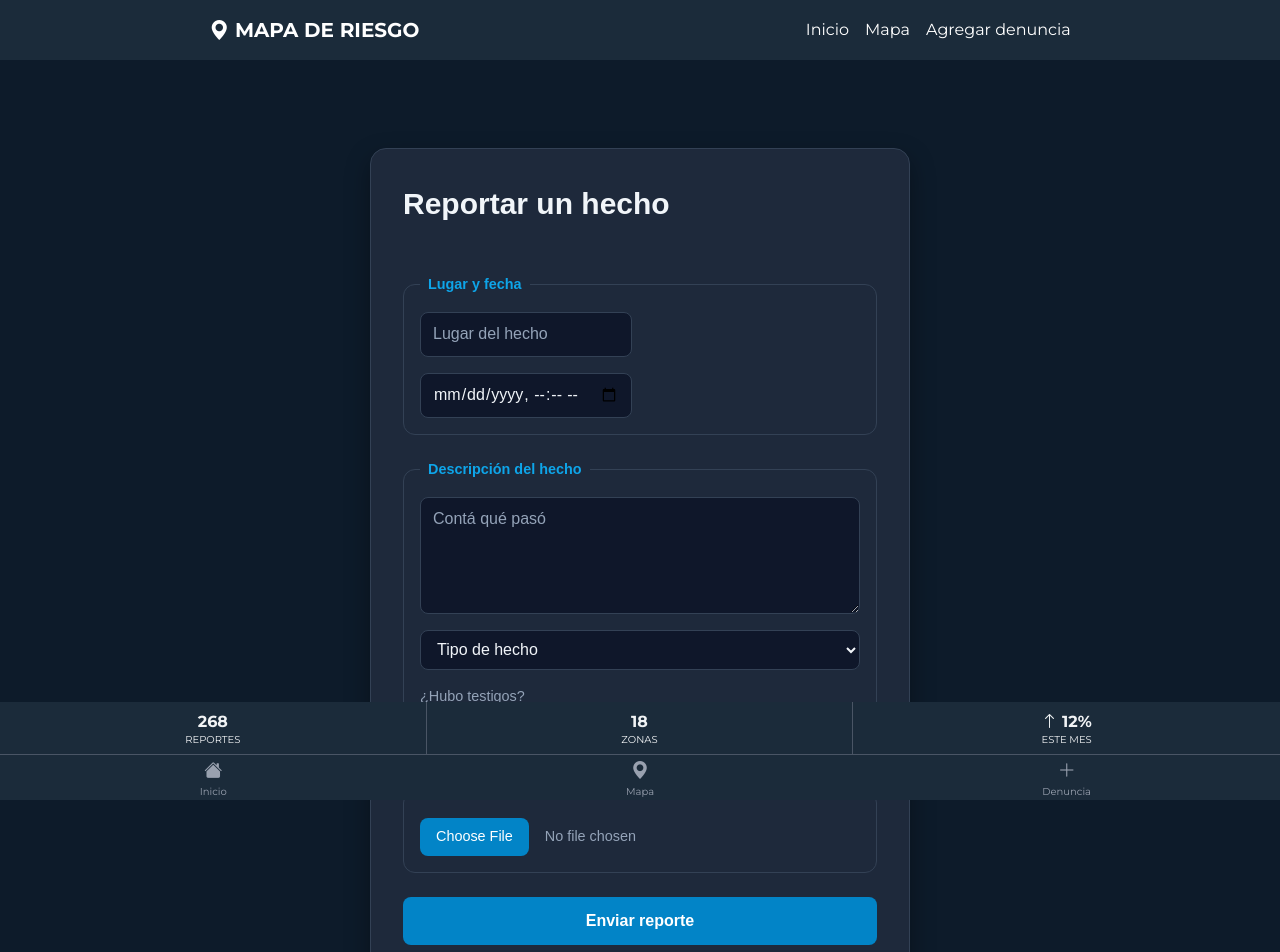
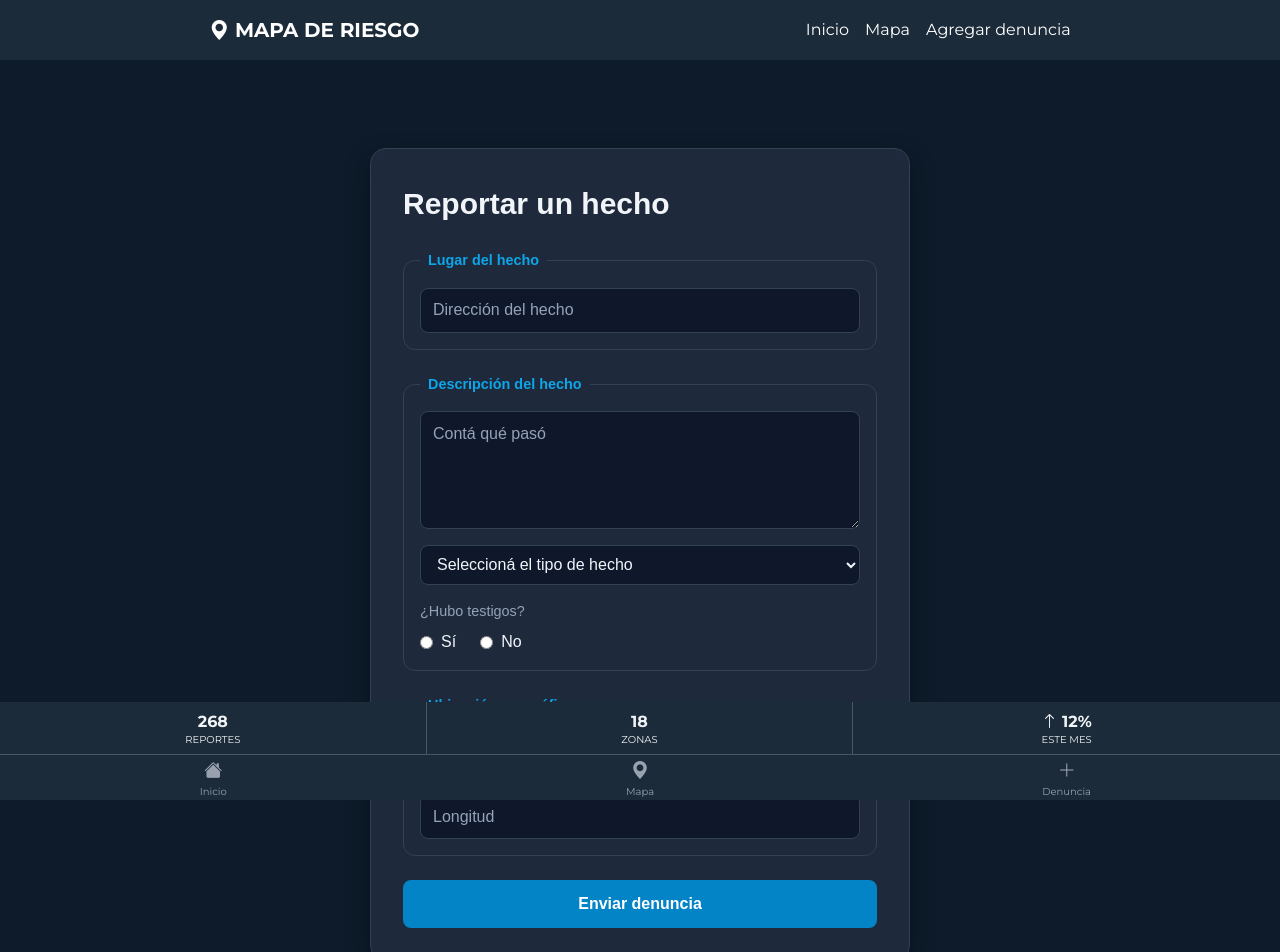
Before and after one commit to Matiassanchez18/DefensaMapaRiesgo, a React (Vite) app in the folder MapaRiesgo/Frontend/: page /reporte in a window 1280 px wide. Shown: the top 952 px of the page. Built offline with nearby package versions, Linux system fonts and the light colour scheme.

Commit message:
se agregaron las rutas reporte

```diff
--- a/MapaRiesgo/Frontend/src/components/Reporte.jsx
+++ b/MapaRiesgo/Frontend/src/components/Reporte.jsx
@@ -1,58 +1,106 @@
+
 import { useState } from "react";
 import "../Style/reporte.css";
 
 function Reporte() {
   const [datos, setDatos] = useState({
-    lugar: "",
-    fecha: "",
+    direccion: "",
     descripcion: "",
-    tipo: "",
-    otroTipo: "",
+    id_delito: "",
     testigos: "",
-    evidencia: null,
+    latitud: "",
+    longitud: "",
   });
 
+  const [mensaje, setMensaje] = useState("");
+  const [cargando, setCargando] = useState(false);
+
   const handleChange = (e) => {
-    const { name, value, files } = e.target;
-    setDatos({ ...datos, [name]: files ? files[0] : value });
+    const { name, value } = e.target;
+
+    setDatos({
+      ...datos,
+      [name]: value,
+    });
   };
 
-  const handleSubmit = (e) => {
+  const handleSubmit = async (e) => {
     e.preventDefault();
-    console.log(datos);
+    setMensaje("");
+
+    if (!datos.latitud || !datos.longitud) {
+      setMensaje("Primero tenés que seleccionar la ubicación del hecho.");
+      return;
+    }
+
+    try {
+      setCargando(true);
+
+      const respuesta = await fetch(
+        "http://localhost:3000/api/reportes",
+        {
+          method: "POST",
+          headers: {
+            "Content-Type": "application/json",
+          },
+          body: JSON.stringify({
+            ...datos,
+            id_delito: Number(datos.id_delito),
+            latitud: Number(datos.latitud),
+            longitud: Number(datos.longitud),
+          }),
+        }
+      );
+
+      const resultado = await respuesta.json();
+
+      if (!respuesta.ok) {
+        throw new Error(resultado.mensaje || "Error al enviar la denuncia.");
+      }
+
+      setMensaje("Denuncia registrada correctamente.");
+
+      setDatos({
+        direccion: "",
+        descripcion: "",
+        id_delito: "",
+        testigos: "",
+        latitud: "",
+        longitud: "",
+      });
+
+    } catch (error) {
+      console.error("Error al enviar denuncia:", error);
+      setMensaje(error.message);
+    } finally {
+      setCargando(false);
+    }
   };
 
   return (
     <div className="reporte">
       <div className="reporte-card">
         <h1 className="reporte-titulo">Reportar un hecho</h1>
-        <br />
 
         <form onSubmit={handleSubmit} className="reporte-form">
+
           <fieldset className="reporte-grupo">
-            <legend>Lugar y fecha</legend>
-            <div className="reporte-fila">
-              <input
-                type="text"
-                name="lugar"
-                value={datos.lugar}
-                onChange={handleChange}
-                placeholder="Lugar del hecho"
-                className="reporte-campo"
-              />
-            <br />
-              <input
-                type="datetime-local"
-                name="fecha"
-                value={datos.fecha}
-                onChange={handleChange}
-                className="reporte-campo"
-              />
-            </div>
+            <legend>Lugar del hecho</legend>
+
+            <input
+              type="text"
+              name="direccion"
+              value={datos.direccion}
+              onChange={handleChange}
+              placeholder="Dirección del hecho"
+              className="reporte-campo"
+              required
+            />
           </fieldset>
 
           <fieldset className="reporte-grupo">
             <legend>Descripción del hecho</legend>
+
             <textarea
               name="descripcion"
               value={datos.descripcion}
@@ -60,32 +108,28 @@ function Reporte() {
               rows={4}
               placeholder="Contá qué pasó"
               className="reporte-campo"
+              required
             />
 
             <select
-              name="tipo"
-              value={datos.tipo}
+              name="id_delito"
+              value={datos.id_delito}
               onChange={handleChange}
               className="reporte-campo"
+              required
             >
-              <option value="">Tipo de hecho</option>
-              {/* tus opciones: <option value="robo">Robo</option> ... */}
-              <option value="otro">Otro</option>
+              <option value="">Seleccioná el tipo de hecho</option>
+
+              {/* Acá deben ir los delitos que existen en MySQL */}
+              <option value="1">Robo</option>
+              <option value="2">Hurto</option>
+              <option value="3">Vandalismo</option>
+              <option value="4">Otro</option>
             </select>
-
-            {datos.tipo === "otro" && (
-              <input
-                type="text"
-                name="otroTipo"
-                value={datos.otroTipo}
-                onChange={handleChange}
-                placeholder="Especificá el tipo"
-                className="reporte-campo"
-              />
-            )}
 
             <div>
               <p className="reporte-pregunta">¿Hubo testigos?</p>
+
               <div className="reporte-radios">
                 <label>
                   <input
@@ -94,9 +138,11 @@ function Reporte() {
                     value="si"
                     checked={datos.testigos === "si"}
                     onChange={handleChange}
+                    required
                   />
                   Sí
                 </label>
+
                 <label>
                   <input
                     type="radio"
@@ -111,20 +157,45 @@ function Reporte() {
             </div>
           </fieldset>
 
+          {/* Coordenadas temporales para probar el backend */}
           <fieldset className="reporte-grupo">
-            <legend>Evidencia (opcional)</legend>
+            <legend>Ubicación geográfica</legend>
+
             <input
-              type="file"
-              name="evidencia"
-              accept="image/*,video/*"
+              type="number"
+              step="any"
+              name="latitud"
+              value={datos.latitud}
               onChange={handleChange}
-              className="reporte-archivo"
+              placeholder="Latitud"
+              className="reporte-campo"
+              required
+            />
+
+            <input
+              type="number"
+              step="any"
+              name="longitud"
+              value={datos.longitud}
+              onChange={handleChange}
+              placeholder="Longitud"
+              className="reporte-campo"
+              required
             />
           </fieldset>
 
-          <button type="submit" className="reporte-boton">
-            Enviar reporte
+          {mensaje && (
+            <p role="status">{mensaje}</p>
+          )}
+
+          <button
+            type="submit"
+            className="reporte-boton"
+            disabled={cargando}
+          >
+            {cargando ? "Enviando..." : "Enviar denuncia"}
           </button>
+
         </form>
       </div>
     </div>
--- a/MapaRiesgo/Frontend/src/pages/DashboardAdmin.jsx
+++ b/MapaRiesgo/Frontend/src/pages/DashboardAdmin.jsx
@@ -1,4 +1,3 @@
-
 import { useEffect, useState } from "react";
 
 function DashboardAdmin() {
@@ -21,11 +20,13 @@ function DashboardAdmin() {
     const obtenerDatos = async () => {
       try {
         const respuesta = await fetch(
-          "http://localhost:3000/api/reportes/dashboard"
+          "http://localhost:3000/api/reportes/dashboard",
         );
 
         if (!respuesta.ok) {
-          throw new Error("No se pudieron obtener los datos.");
+          const resultadoError = await respuesta.json();
+
+          throw new Error(resultadoError.detalle || resultadoError.mensaje);
         }
 
         const resultado = await respuesta.json();
@@ -73,7 +74,7 @@ function DashboardAdmin() {
 
   const mayorCantidad = Math.max(
     ...zonas.map((zona) => Number(zona.cantidad)),
-    1
+    1,
   );
 
   const coloresRiesgo = {
@@ -90,9 +91,7 @@ function DashboardAdmin() {
 
   if (cargando) {
     return (
-      <div className="p-6 text-center text-muted">
-        Cargando dashboard...
-      </div>
+      <div className="p-6 text-center text-muted">Cargando dashboard...</div>
     );
   }
 
@@ -114,41 +113,30 @@ function DashboardAdmin() {
             key={card.titulo}
             className="rounded-lg border border-line bg-white/5 p-4"
           >
-            <p className="text-[11px] text-muted">
-              {card.titulo}
-            </p>
+            <p className="text-[11px] text-muted">{card.titulo}</p>
 
-            <p className="my-1 text-3xl font-bold">
-              {card.numero}
-            </p>
+            <p className="my-1 text-3xl font-bold">{card.numero}</p>
 
-            <p className={`text-[11px] ${card.color}`}>
-              {card.detalle}
-            </p>
+            <p className={`text-[11px] ${card.color}`}>{card.detalle}</p>
           </div>
         ))}
       </section>
 
       <section className="mt-3 grid grid-cols-1 gap-3 lg:grid-cols-2">
-
         <div className="rounded-lg border border-line bg-white/5 p-4">
           <h2 className="mb-4 border-b border-line pb-2 text-xs font-bold">
             Reportes por zona
           </h2>
 
           {zonas.length === 0 ? (
-            <p className="text-xs text-muted">
-              No hay zonas registradas.
-            </p>
+            <p className="text-xs text-muted">No hay zonas registradas.</p>
           ) : (
             zonas.map((zona) => (
               <div
                 key={zona.id_zona}
                 className="mb-3 grid grid-cols-[80px_1fr_30px] items-center gap-3 text-xs"
               >
-                <span className="text-muted">
-                  {zona.nombre}
-                </span>
+                <span className="text-muted">{zona.nombre}</span>
 
                 <div className="h-1.5 rounded-full bg-black/30">
                   <div
@@ -161,9 +149,7 @@ function DashboardAdmin() {
                   />
                 </div>
 
-                <span className="text-right font-bold">
-                  {zona.cantidad}
-                </span>
+                <span className="text-right font-bold">{zona.cantidad}</span>
               </div>
             ))
           )}
@@ -203,37 +189,24 @@ function DashboardAdmin() {
             <tbody>
               {reportes.length === 0 ? (
                 <tr>
-                  <td
-                    colSpan="6"
-                    className="py-4 text-center text-muted"
-                  >
+                  <td colSpan="6" className="py-4 text-center text-muted">
                     No hay reportes registrados.
                   </td>
                 </tr>
               ) : (
                 reportes.map((reporte) => (
-                  <tr
-                    key={reporte.id_reporte}
-                    className="border-t border-line"
-                  >
-                    <td className="py-3 text-muted">
-                      #{reporte.id_reporte}
-                    </td>
+                  <tr key={reporte.id_reporte} className="border-t border-line">
+                    <td className="py-3 text-muted">#{reporte.id_reporte}</td>
 
-                    <td className="py-3 font-bold">
-                      {reporte.descripcion}
-                    </td>
+                    <td className="py-3 font-bold">{reporte.descripcion}</td>
 
-                    <td className="py-3">
-                      {reporte.zona || "Sin zona"}
-                    </td>
+                    <td className="py-3">{reporte.zona || "Sin zona"}</td>
 
                     <td className="py-3">
                       <span className="flex items-center gap-2">
                         <span
                           className={`h-1.5 w-1.5 rounded-full ${
-                            coloresRiesgo[reporte.riesgo] ||
-                            "bg-gray-400"
+                            coloresRiesgo[reporte.riesgo] || "bg-gray-400"
                           }`}
                         />
 
@@ -245,8 +218,7 @@ function DashboardAdmin() {
                       <span className="flex items-center gap-2">
                         <span
                           className={`h-1.5 w-1.5 rounded-full ${
-                            coloresEstado[reporte.estado] ||
-                            "bg-gray-400"
+                            coloresEstado[reporte.estado] || "bg-gray-400"
                           }`}
                         />
 
```
